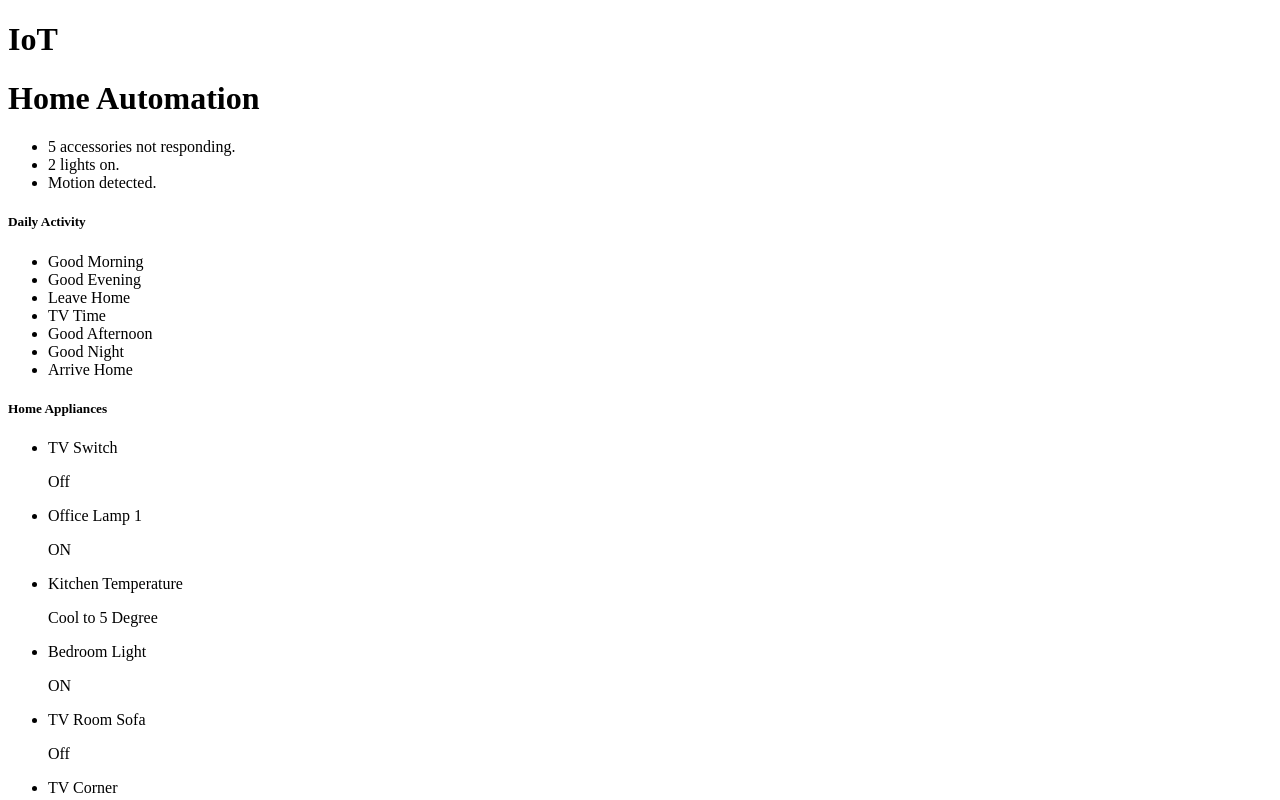
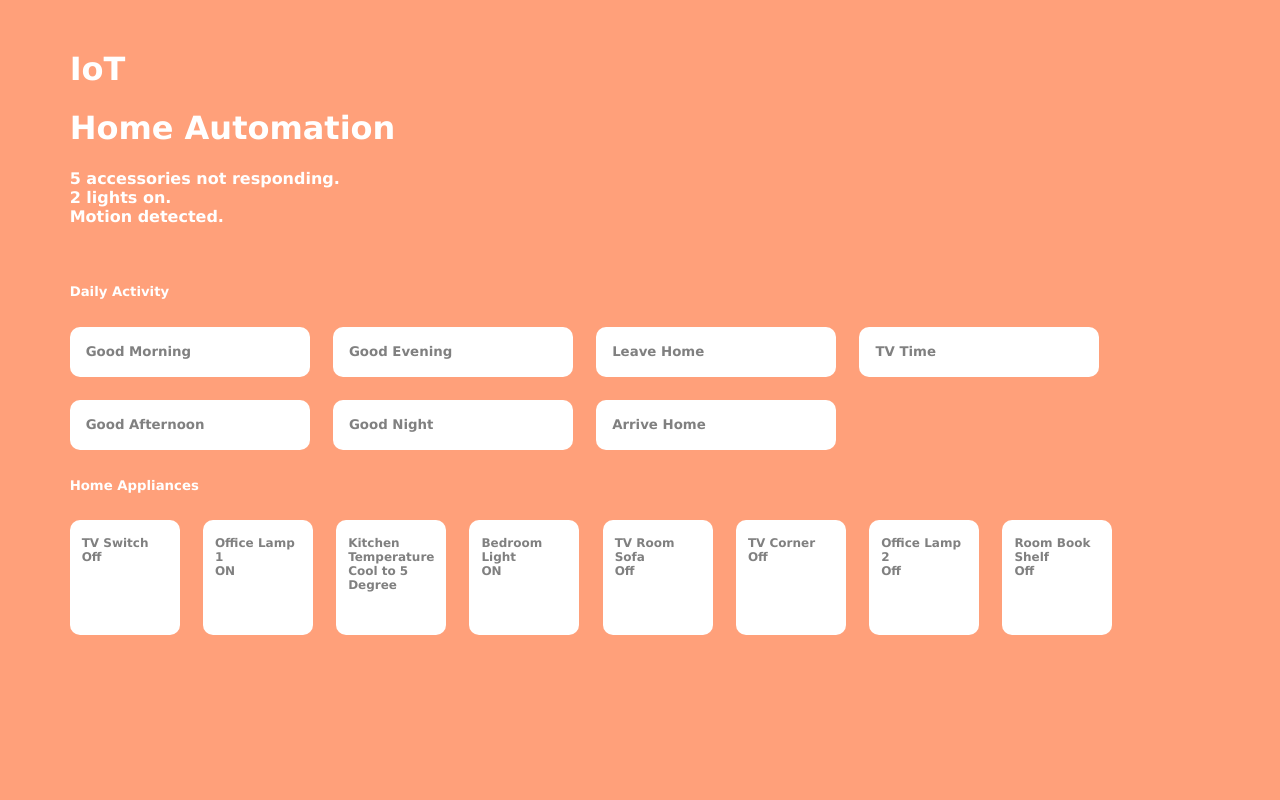
Before and after one commit to muskanagarwa/iot, a plain HTML site: page index.html in a window 1280 px wide. Shown: the top 800 px of the page. Drawn offline with Linux system fonts and the light colour scheme.

Commit message:
Update and rename iot.html to index.html

```diff
--- a/iot.html
+++ b/index.html
@@ -6,7 +6,7 @@
     <meta name="viewport" content="width=device-width, initial-scale=1.0">
     <meta http-equiv="X-UA-Compatible" content="ie=edge">
     <script src="https://kit.fontawesome.com/07ce60a6d3.js"></script>
-    <link rel="stylesheet" href="iot.css">
+    <link rel="stylesheet" href="styles.css">
     <title>Home</title>
 </head>
 
```
